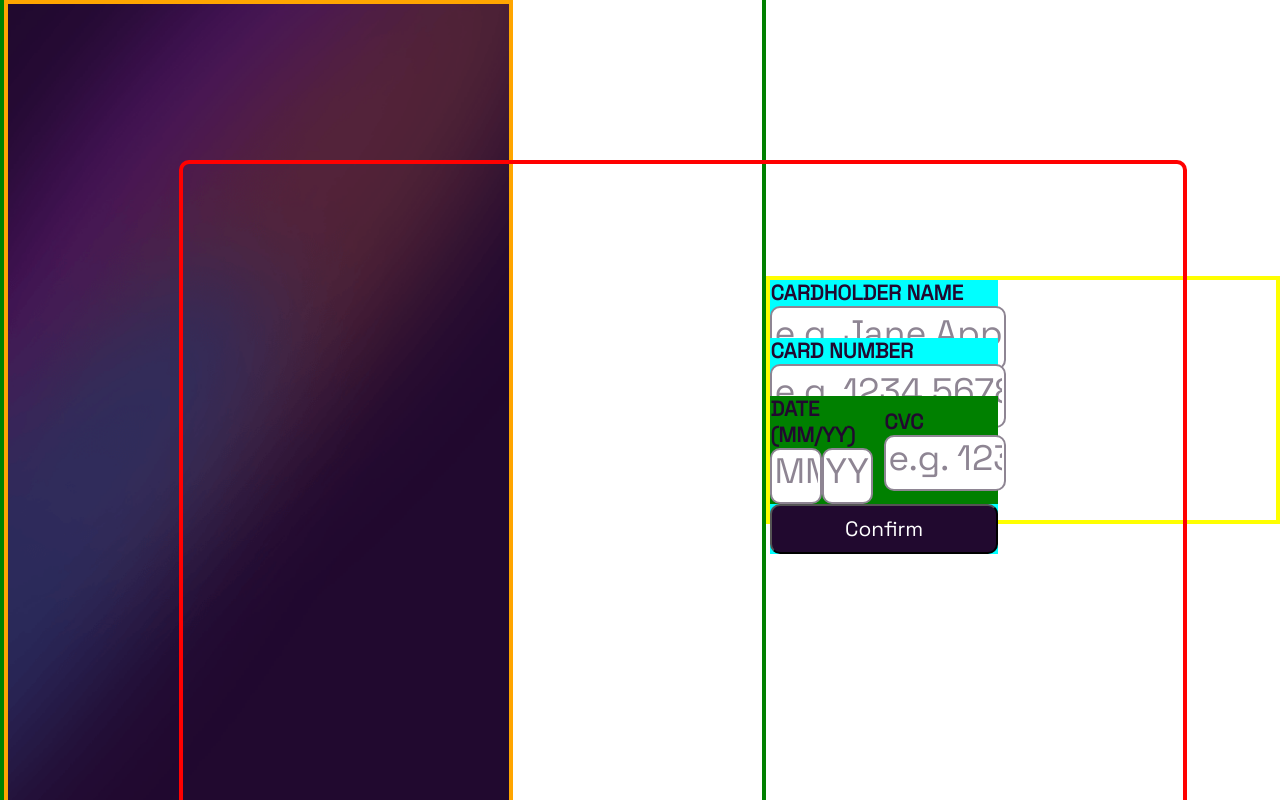
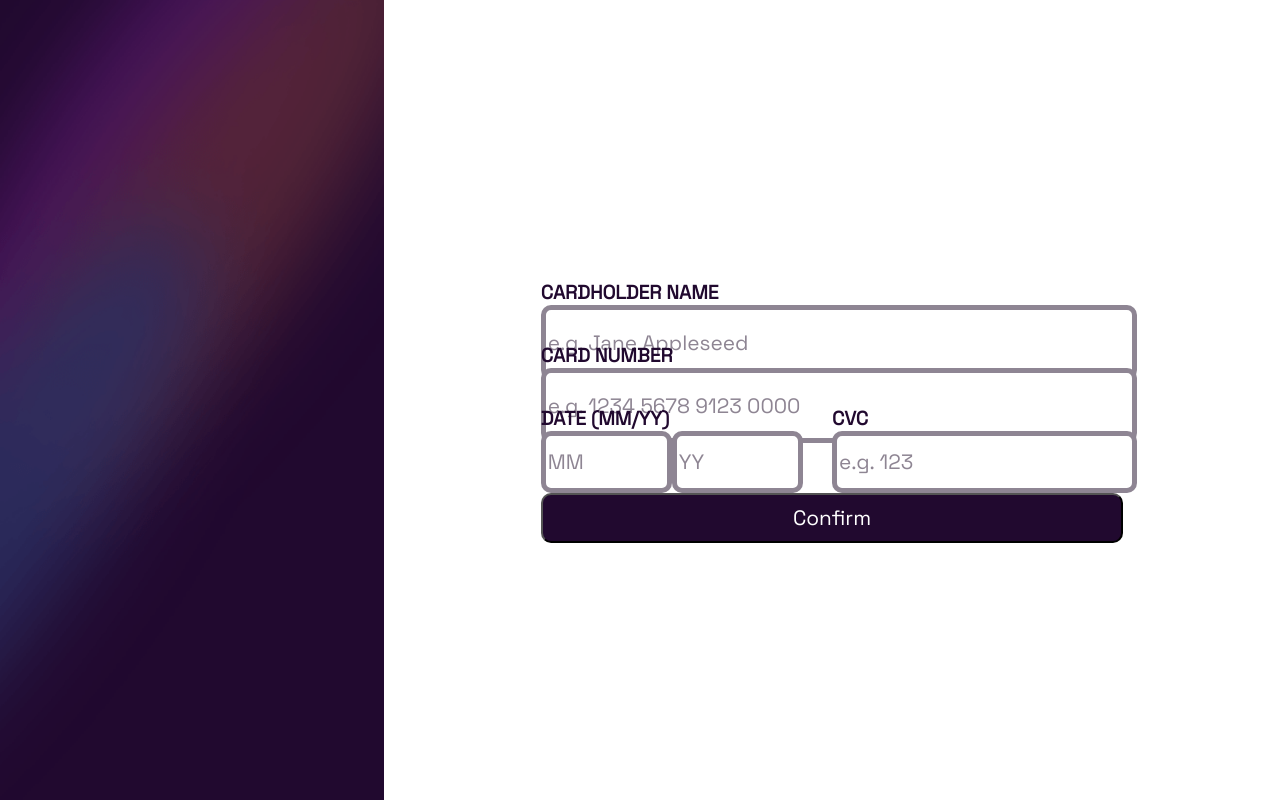
Before and after one commit to TeeJee-A/interactiv_card_details, a plain HTML site: page for_work/index.html in a window 1280 px wide. Shown: the top 800 px of the page. Drawn offline with Linux system fonts and the light colour scheme.

Commit message:
the first time with javascript

```diff
--- /dev/null
+++ b/for_work/first.js
@@ -0,0 +1,60 @@
+// function confirm() {
+//     const numberofcard = document.getElementById('number');
+//     // const year = document.getElementById('year').value;
+//     // const cvc = document.getElementById('cvc').value;
+//     const num = /^\(?([0-9]{4})\)?[ . ]?([0-9]{4})[ . ]?([0-9]{4})[ . ]?([0-9]{4})$/g;
+
+//     if (!num.test(numberofcard.value))
+//         numberofcard.style.borderColor = 'red';
+//     else
+//         numberofcard.style.borderColor = '';
+// }
+
+// function username() {
+//     const username = document.getElementById('name');
+//     const name = /^[a-zA-Z][a-zA-Z ]*$/;
+//     // /^[a-zA-Z][a-zA-Z\\s]+$/
+//     if (!name.test(username.value))
+//         username.style.borderColor = 'red';
+//     else
+//         username.style.borderColor = '';
+// }
+
+// function mounth() {
+//     const mounth = document.getElementById('mounth');
+//     const remounth = /\b\d{2}\b/;
+//     if (!remounth.test(mounth.value))
+//         mounth.style.borderColor = 'red';
+//     else
+//         mounth.style.borderColor = '';
+// }
+
+// function year() {
+//     const year = document.getElementById('year');
+//     const reyear = /\b\d{2}\b/;
+//     if (!reyear.test(year.value))
+//         year.style.borderColor = 'red';
+//     else
+//         year.style.borderColor = '';
+// }
+
+// function cvc() {
+//     const cvc = document.getElementById('cvc') || document.getElementById('year');
+//     const recvc = /\b\d{3}\b/;
+//     if (!recvc.test(cvc.value))
+//         cvc.style.borderColor = 'red';
+//     else
+//         cvc.style.borderColor = '';
+// }
+
+const form = document.querySelector('.form')
+
+form.onsubmit = function batata(e) {
+    e.preventDefault()
+
+    const newForm = new FormData(form)
+
+    const formDataObj = {};
+    newForm.forEach((value, key) => (formDataObj[key] = value));
+    console.log(formDataObj);
+}
--- a/for_work/index.html
+++ b/for_work/index.html
@@ -1,52 +1,53 @@
 <!DOCTYPE html>
 <html>
+
 <head>
     <link rel="stylesheet" href="styles.css">
     <link href="https://fonts.googleapis.com/css2?family=Space+Grotesk&display=swap" rel="stylesheet">
 </head>
+
 <body>
     <div class="container">
         <div class="cards_pics">
-                <div class="picture">
             <img src="../images/bg-main-desktop.png" alt="background main desktop" class="main_pic">
-                    <div class="cards"></div>
-                </div>
         </div>
         <div style="height: 15%;"></div>
-            <div class="form">
+        <form class="form">
+            <!-- <div class="form"> -->
             <div class="name">
-                    <!-- <div class="cardholder_name"> -->
                 <div class="divinput">
                     <label for="name" class="label">CARDHOLDER NAME</label>
-                    <!-- </div> -->
-                        <input type="text" id="name" name="user_name" placeholder="e.g. Jane Appleseed" class="input"/>
+                    <input type="text" id="name" name="user_name" placeholder="e.g. Jane Appleseed" class="input" />
                 </div>
             </div>
             <div class="name">
-                    <!-- <div class="card_number"> -->
                 <div class="divinput">
                     <label for="name" class="label">CARD NUMBER</label>
-                    <!-- </div> -->
-                        <input type="text" id="number" name="user_number" placeholder="e.g. 1234 5678 9123 0000" class="input"/>
+                    <input type="text" id="number" name="user_number" placeholder="e.g. 1234 5678 9123 0000"
+                        class="input" />
                 </div>
             </div>
             <div class="lastinput"> <!--the main div of the last input (EXP DATE) and CVD-->
                 <div class="expdate"> <!--this div is for EXP DATE-->
                     <label for="text" class="label">DATE (MM/YY)</label>
                     <div class="inputexpdate">
-                            <input type="text" placeholder="MM" class="mounth"/>
-                            <input type="text" placeholder="YY" class="year"/>
+                        <input id="mounth" type="text" placeholder="MM" class="mounth" name="mounth"/>
+                        <input id="year" type="text" placeholder="YY" class="year" name="year" />
                     </div>
                 </div>
                 <div class="cvc">
                     <label for="text" class="label">CVC</label>
-                        <input type="text" placeholder="e.g. 123" class="cvcdiv">
+                    <input id="cvc" type="text" placeholder="e.g. 123" class="cvcdiv" name="cvc">
                 </div>
             </div>
             <div class="name">
                 <button class="button">Confirm</button>
             </div>
+            <!-- </div> -->
+        </form>
     </div>
-        </div>
+
+    <script src="first.js"></script>
 </body>
+
 </html>
--- a/for_work/styles.css
+++ b/for_work/styles.css
@@ -17,7 +17,7 @@ body{
     width: 100%;
     height: 100%;
     display: flex;
-    justify-content: center;
+    /* justify-content: center; */
     align-items: center;
     align-content: center;
     margin: 0;
@@ -26,8 +26,8 @@ body{
 
 .cards_pics {
     /* background-color: red; */
-    border: 4px solid green;
-    width: 60%;
+    /* border: 4px solid green; */
+    width: 30%;
     height: 100%;
     display: flex;
     align-items: flex-start;
@@ -37,7 +37,7 @@ body{
 }
 
 .picture {
-    border: 4px solid orange;
+    /* border: 4px solid orange; */
     width: 66%;
     height: 100%;
 }
@@ -76,34 +76,34 @@ background-color: yellow;
 
 .label {
     color: hsl(278, 68%, 11%);
-    font-size: 130%;
+    font-size: 120%;
     font-weight: bolder;
 }
 
 /* this is for the main div of form */
 .form {
-    border: 4px solid yellow;
-    width:40%;
+    /* border: 4px solid yellow; */
+    width:70%;
     height: 30%;
     /* margin-left: 20%; */
     display: flex;
-    align-items: flex-start;
-    align-content: flex-start;
-    justify-content: flex-start;
-    justify-content: space-around;
+    align-items: center;
+    align-content: center;
+    justify-content: center;
+    justify-content: space-between;
     flex-direction: column;
 }
 
 /* this is the main class for the label and input tags */
 .name {
-    background-color:aqua;
-    width: 45%;
+    /* background-color:aqua; */
+    width: 35%;
     /* height:12%; */
     display: flex;
-    align-items: space-around;
+    align-items: space-between;
     align-items: center;
     justify-content: center;
-    justify-content: space-around;
+    justify-content: space-between;
     flex-direction: column;
     /* max-width: 30%; */
     /* min-width: 30%; */
@@ -130,13 +130,13 @@ background-color: yellow;
     width: 100%;
     /* min-width: 100%; */
     height: 100%;
-    border: 2px solid hsl(279, 6%, 55%);
+    border: 5px solid hsl(279, 6%, 55%);
     border-radius: 10px;
 }
 
 .lastinput {
-    background-color: green;
-    width: 45%;
+    /* background-color: green; */
+    width: 35%;
     /* max-height: 12%; */
     display: flex;
     flex-direction: row;
@@ -161,7 +161,7 @@ background-color: yellow;
     /* background-color: black; */
     width:100%;
     height: 50px;
-    border: 2px solid hsl(279, 6%, 55%);
+    border: 5px solid hsl(279, 6%, 55%);
     border-radius: 10px;
 }
 
@@ -188,19 +188,24 @@ background-color: yellow;
 
 .mounth {
     /* background-color: black; */
-    border: 2px solid hsl(279, 6%, 55%);
+    border: 5px solid hsl(279, 6%, 55%);
     border-radius: 10px;
     width: 45%;
     height: 50px;
 }
 .year {
     /* background-color: black; */
-    border: 2px solid hsl(279, 6%, 55%);
+    border: 5px solid hsl(279, 6%, 55%);
     border-radius: 10px;
     width: 45%;
     height: 50px;
     /* margin-right: 15px; */
 }
+
+.year:focus { outline: none; }
+.mounth:focus { outline: none; }
+.input:focus { outline: none; }
+.cvcdiv:focus { outline: none; }
 
 .datediv {
     /* background-color: black; */
@@ -212,7 +217,7 @@ background-color: yellow;
 
 ::placeholder {
     color: hsl(279, 6%, 55%);
-    font-size: 170%;
+    font-size: 100%;
     font-family: 'Space Grotesk', sans-serif;
     font-weight: 500;
 }
@@ -226,6 +231,7 @@ background-color: yellow;
     font-family: 'Space Grotesk', sans-serif;
     font-size: 130%;
     font-weight: 500;
+    cursor: pointer;
 }
 input[type="text"]
 {
@@ -281,23 +287,23 @@ input[type="text"]
 
 @media (max-width: 1756px) {
     .name {
-        max-width: 45%;
-        width: 45%;
+        max-width: 65%;
+        width: 65%;
     }
     .lastinput {
-        max-width: 45%;
-        width: 45%;
+        max-width: 65%;
+        width: 65%;
     }
 }
 
 @media (max-width: 1157px) {
     .name {
-        max-width: 45%;
-        width: 45%;
+        max-width: 65%;
+        width: 65%;
     }
     .lastinput {
-        max-width: 45%;
-        width: 45%;
+        max-width: 65%;
+        width: 65%;
     }
     .label {
         font-size: 100%;
```
Also changed, not shown: for_work/test.js (added, +7 -0 lines). Lines whose indentation alone changed are shown as unchanged.
